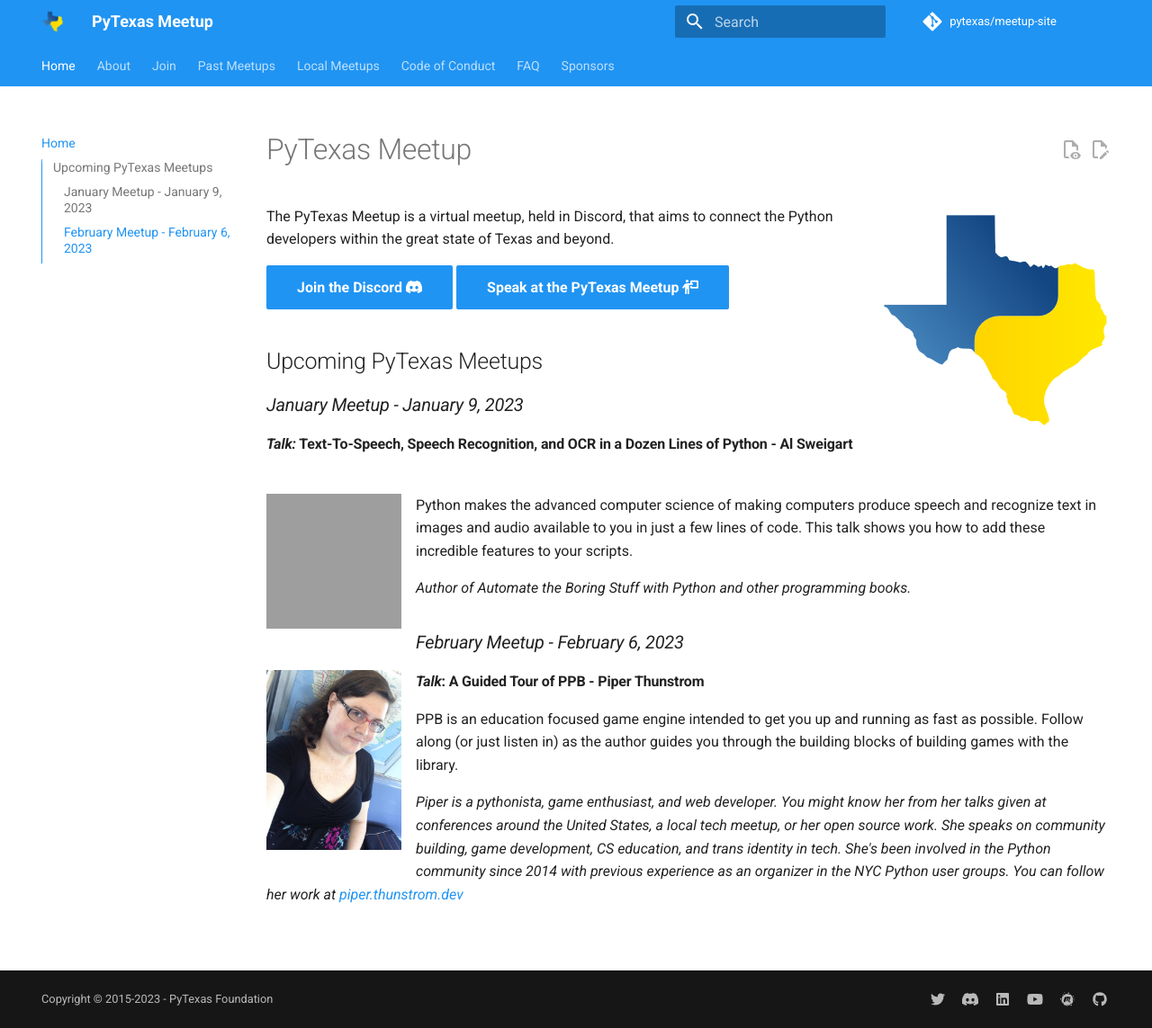
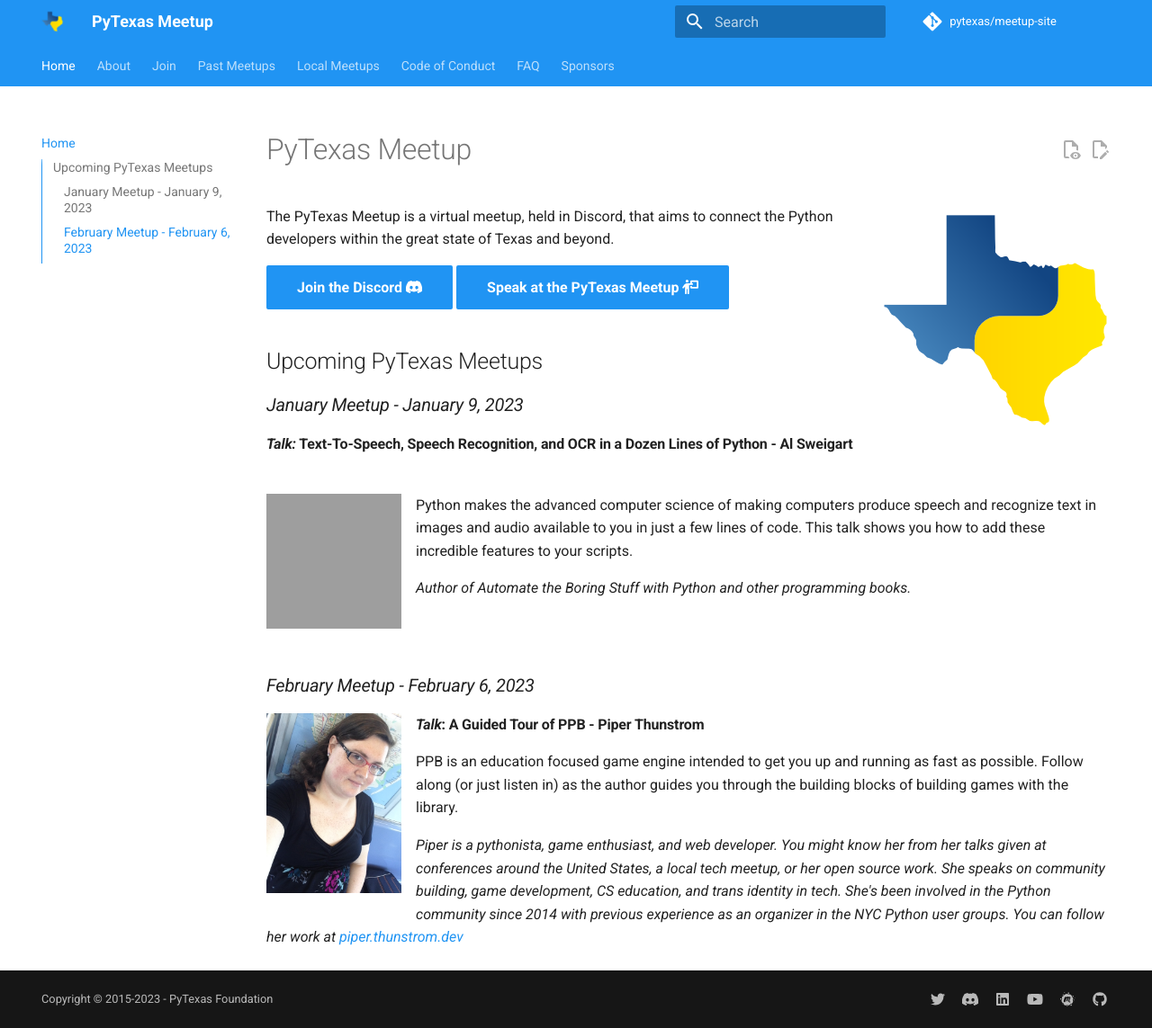
Before and after one commit to pytexas/meetup, an MkDocs documentation site: the page built from docs/index.md, in a window 1280 px wide and 1143 px high. Shown: the whole window at 90% size. Built offline with MkDocs 1.6.1 and Material for MkDocs 9.7.7, drawn with Linux system fonts in a browser that asks for light colours; comment, search, counter and statistics services are not loaded; grey boxes are pictures that could not be loaded.

Commit message:
fixing alignment

```diff
--- a/docs/index.md
+++ b/docs/index.md
@@ -21,6 +21,8 @@
 
 _Author of Automate the Boring Stuff with Python and other programming books._
 
+<br clear=all>
+
 ### _February Meetup - February 6, 2023_
 ![Piper Thunstrom Avatar](assets/images/piper-thunstrom.jpg){: style="height:200px;width:150px" align=left}
 
```
